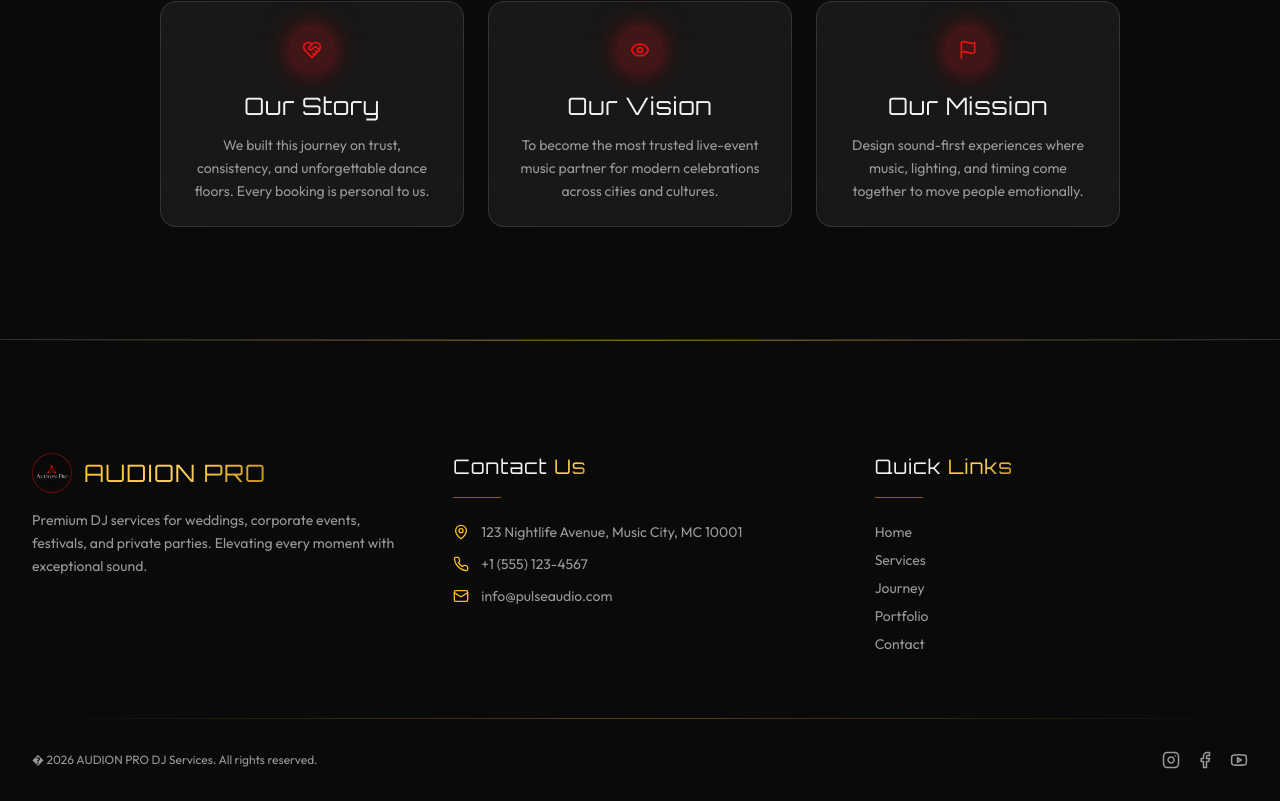
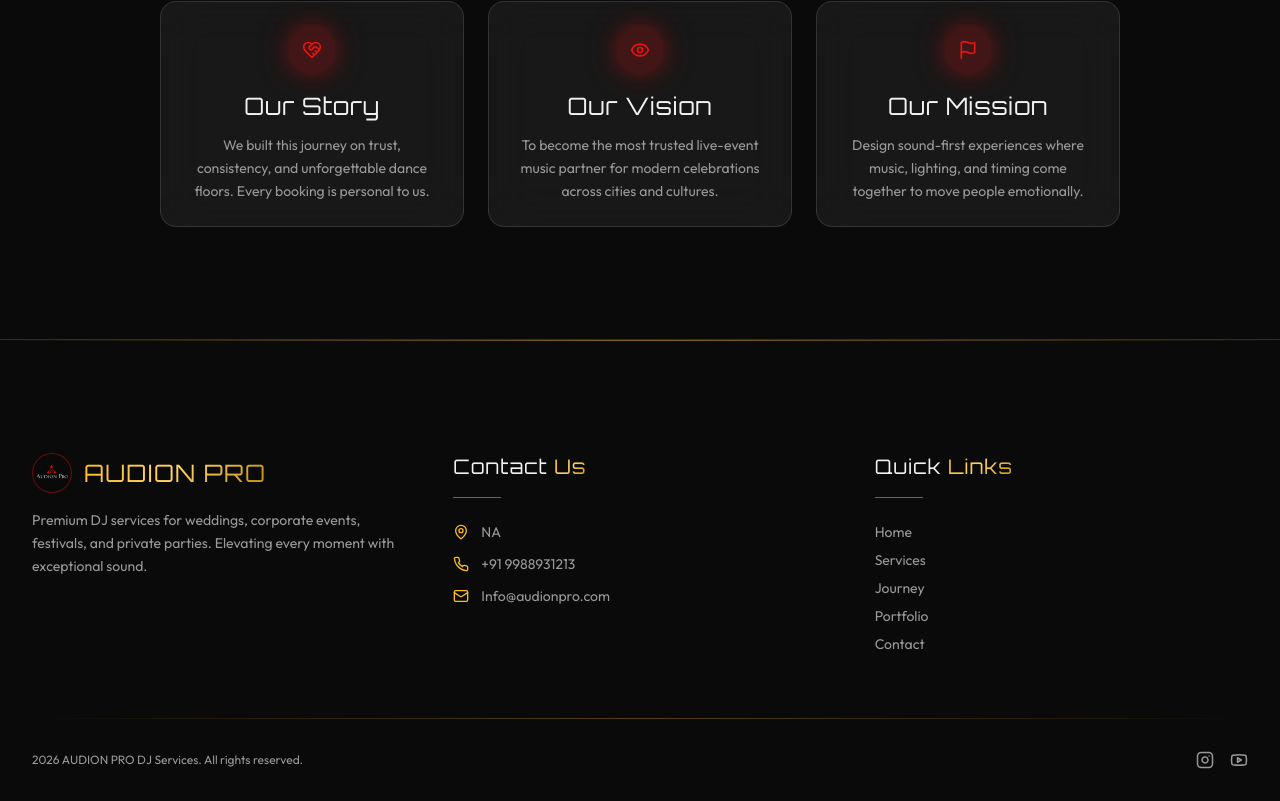
Before and after one commit to iamaloksy/AUDION_PRO, a React (Vite) app: page /journey in a window 1280 px wide. Shown: the part 2418-3219 px from the top of the page. Built offline with nearby package versions, Linux system fonts and the light colour scheme; the HTML template or start-up script is replaced by a standard one.

Commit message:
adjust links

```diff
--- a/src/components/FooterSection.tsx
+++ b/src/components/FooterSection.tsx
@@ -45,15 +45,15 @@ const FooterSection = () => {
             <div className="space-y-3">
               <div className="flex items-start gap-3 text-muted-foreground text-sm">
                 <MapPin className="w-4 h-4 text-accent mt-0.5 shrink-0" />
-                <span>123 Nightlife Avenue, Music City, MC 10001</span>
+                <span>NA</span>
               </div>
               <div className="flex items-center gap-3 text-muted-foreground text-sm">
                 <Phone className="w-4 h-4 text-accent shrink-0" />
-                <span>+1 (555) 123-4567</span>
+                <span>+91 9988931213</span>
               </div>
               <div className="flex items-center gap-3 text-muted-foreground text-sm">
                 <Mail className="w-4 h-4 text-accent shrink-0" />
-                <span>info@pulseaudio.com</span>
+                <span>Info@audionpro.com</span>
               </div>
             </div>
           </div>
@@ -84,15 +84,15 @@ const FooterSection = () => {
         {/* Bottom */}
         <div className="flex flex-col md:flex-row items-center justify-between gap-4">
           <p className="text-muted-foreground text-xs">
-            � {new Date().getFullYear()} AUDION PRO DJ Services. All rights reserved.
+             {new Date().getFullYear()} AUDION PRO DJ Services. All rights reserved.
           </p>
           <div className="flex items-center gap-4">
             <a href="https://www.instagram.com/audionpro_" className="text-muted-foreground hover:text-accent transition-colors">
               <Instagram size={18} />
             </a>
-            <a href="#" className="text-muted-foreground hover:text-accent transition-colors">
+            {/* <a href="#" className="text-muted-foreground hover:text-accent transition-colors">
               <Facebook size={18} />
-            </a>
+            </a> */}
             <a href="https://youtube.com/@desibeatentertainers?si=9w9P_Sgx--s80QPY" className="text-muted-foreground hover:text-accent transition-colors">
               <Youtube size={18} />
             </a>
--- a/src/components/SocialSidebar.tsx
+++ b/src/components/SocialSidebar.tsx
@@ -3,7 +3,7 @@ import { motion } from "framer-motion";
 
 const socials = [
   { icon: Instagram, href: "https://www.instagram.com/audionpro_", label: "Instagram" },
-  { icon: Facebook, href: "#", label: "Facebook" },
+  // { icon: Facebook, href: "#", label: "Facebook" },
   { icon: Youtube, href: "https://youtube.com/@desibeatentertainers?si=9w9P_Sgx--s80QPY", label: "YouTube" },
   { icon: MessageCircle, href: "https://wa.me/15551234567?text=Hi%2C%20I%20want%20to%20book%20a%20DJ%20event.", label: "WhatsApp" },
 ];
```
